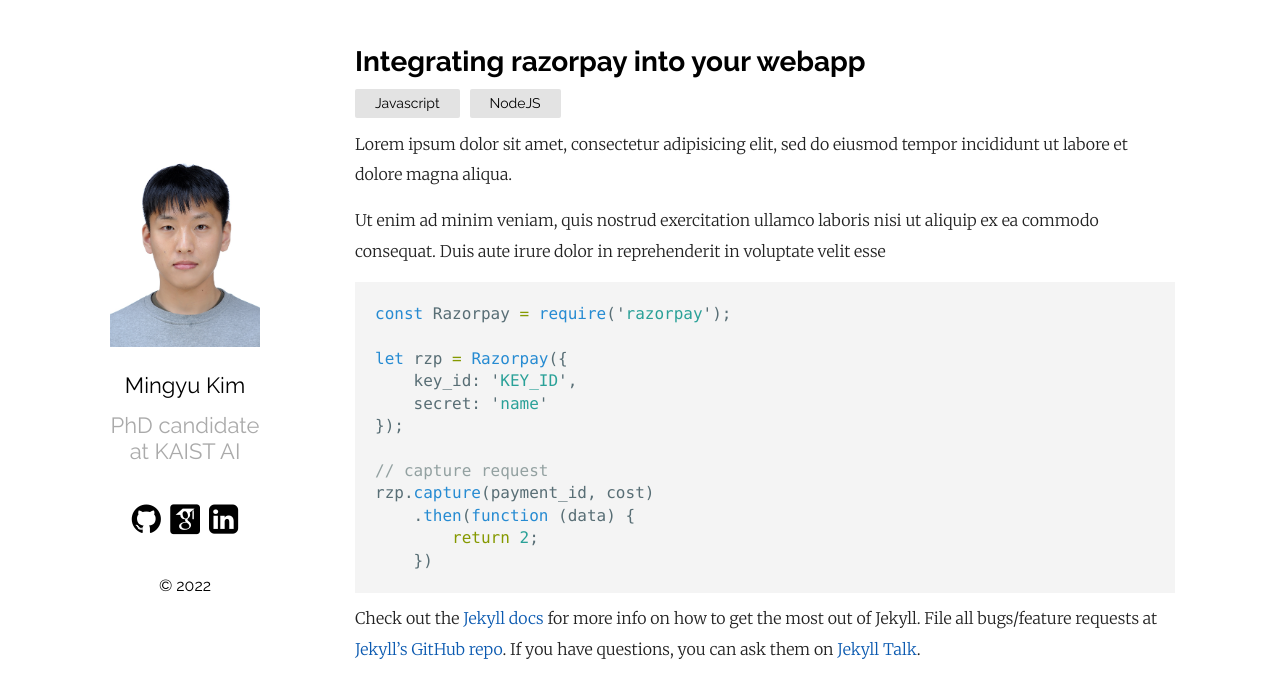
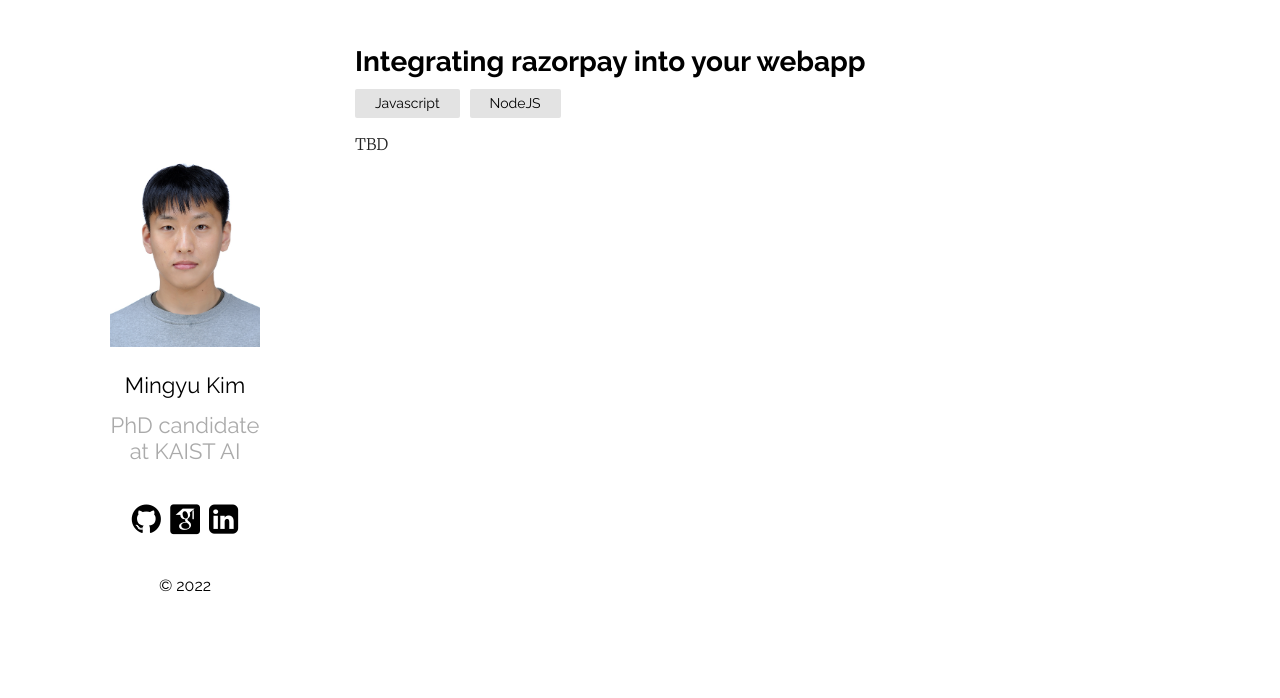
Before and after one commit to MingyuKim87/MingyuKim87.github.io, a Jekyll site: the page built from _posts/2019-03-23-welcome-to-jekyll.markdown, in a window 1280 px wide. Shown: the top 698 px of the page. Built offline with Jekyll 4.4.1, drawn with Linux system fonts in a browser that asks for light colours; some web fonts are replaced.

````diff
--- a/_posts/2019-03-23-welcome-to-jekyll.markdown
+++ b/_posts/2019-03-23-welcome-to-jekyll.markdown
@@ -4,28 +4,4 @@
 date:   2019-03-23 21:03:36 +0530
 categories: Javascript NodeJS
 ---
-Lorem ipsum dolor sit amet, consectetur adipisicing elit, sed do eiusmod tempor incididunt ut labore et dolore magna aliqua.
-
-Ut enim ad minim veniam, quis nostrud exercitation ullamco laboris nisi ut aliquip ex ea commodo consequat.
-Duis aute irure dolor in reprehenderit in voluptate velit esse
-
-```javascript
-const Razorpay = require('razorpay');
-
-let rzp = Razorpay({
-	key_id: 'KEY_ID',
-	secret: 'name'
-});
-
-// capture request
-rzp.capture(payment_id, cost)
-	.then(function (data) {
-		return 2;
-	})
-```
-
-Check out the [Jekyll docs][jekyll-docs] for more info on how to get the most out of Jekyll. File all bugs/feature requests at [Jekyll’s GitHub repo][jekyll-gh]. If you have questions, you can ask them on [Jekyll Talk][jekyll-talk].
-
-[jekyll-docs]: https://jekyllrb.com/docs/home
-[jekyll-gh]:   https://github.com/jekyll/jekyll
-[jekyll-talk]: https://talk.jekyllrb.com/
+TBD
````
Also changed, not shown: index.md (+5 -0 lines), 4 other files.
